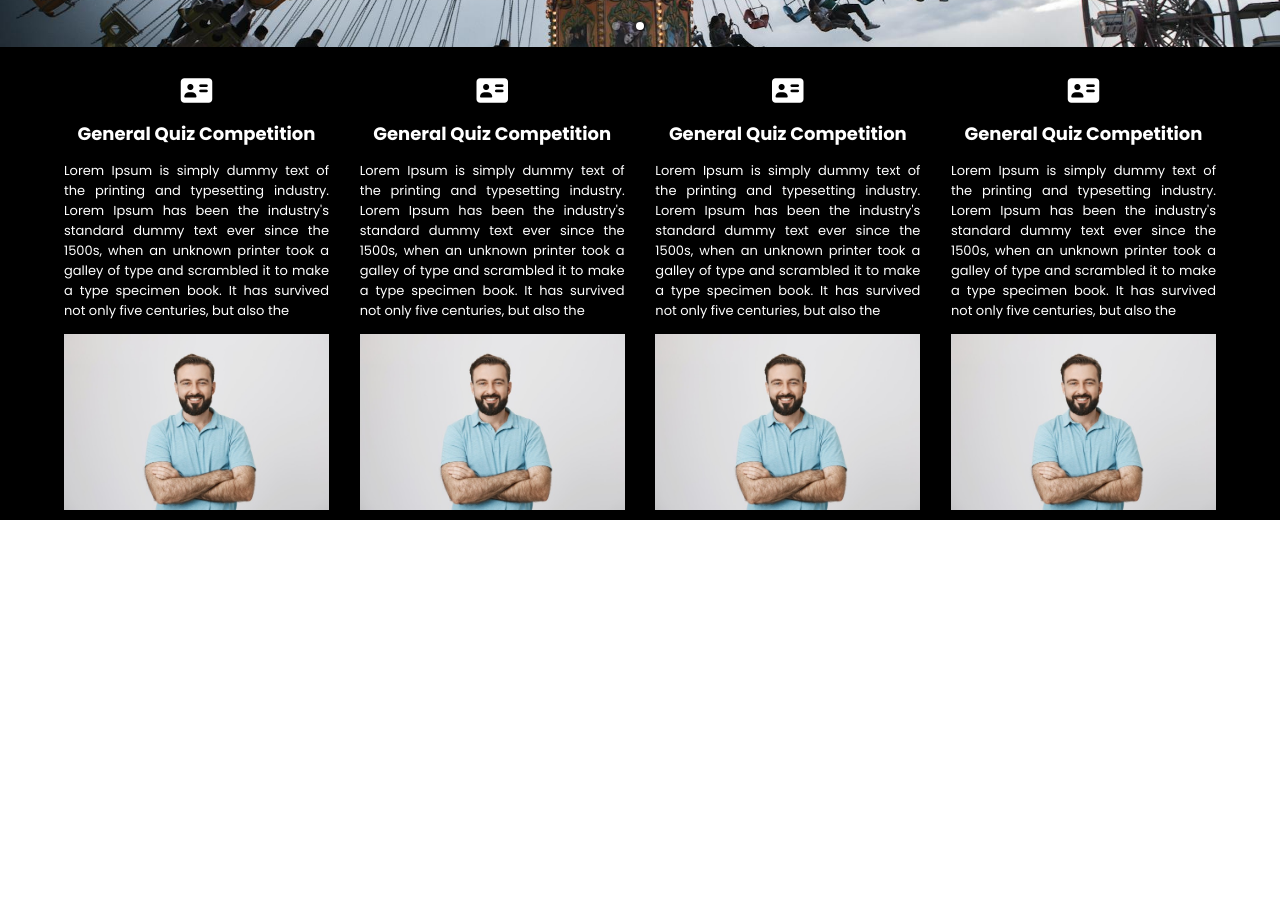
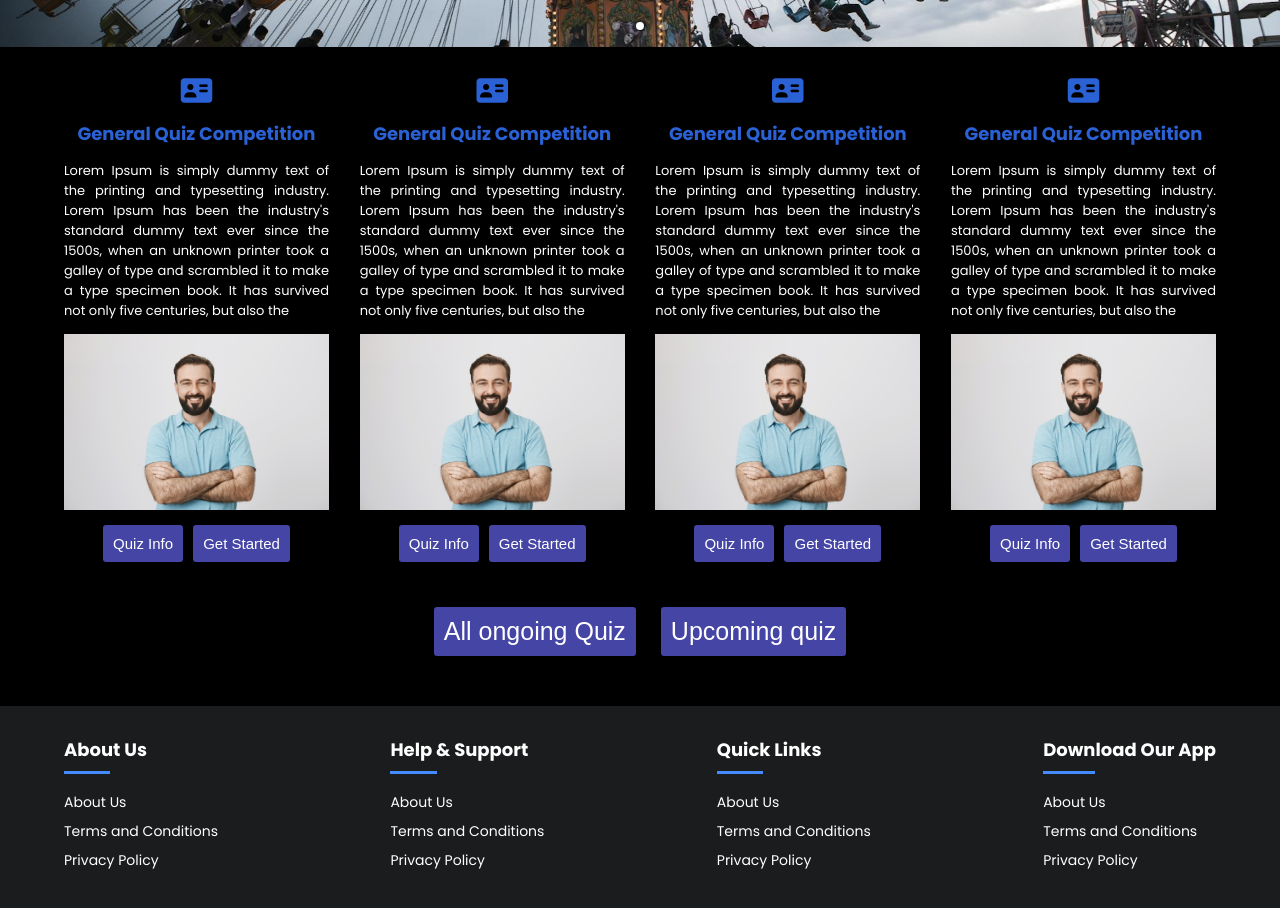
Before and after one commit to ripon-coder/react-learn, a React (Vite) app: page / in a window 1280 px wide. Shown: the part 480-1388 px from the top of the page. Before the commit the page ends 1000 px from the top, so only its background shows below. Built offline with nearby package versions, Linux system fonts and the light colour scheme.

Commit message:
quiz home

```diff
--- a/src/App.css
+++ b/src/App.css
@@ -4,7 +4,9 @@ body {
     box-sizing: border-box;
     font-family: "Poppins", sans-serif;
 }
-
+h1,h2{
+    margin: 0px;
+}
 .dark {
     background-color: #000;
 }
--- a/src/App.jsx
+++ b/src/App.jsx
@@ -2,12 +2,14 @@ import React, { useState } from "react";
 import Navbar from "./components/navbar/Navbar";
 import Mycarousel from "./components/carousel/Mycarousel";
 import Category from "./components/category/Category";
+import Footer from "./components/footer/Footer";
 function App() {
   return (
     <>
         <Navbar />
         <Mycarousel/>
         <Category/>
+        <Footer/>
     </>
   );
 }
--- a/src/components/category/Category.css
+++ b/src/components/category/Category.css
@@ -15,6 +15,7 @@
 }
 .category i{
     font-size: 28px;
+    color: #2A62D6;
 }
 .category h1{
     margin-top: 15px;
@@ -22,6 +23,7 @@
     text-align: center;
     padding: 0px;
     margin-bottom: 1px;
+    color: #2A62D6;
 }
 .category p{
     text-align: justify;
@@ -30,3 +32,38 @@
 .category img{
     width: 100%;
 }
+.btnGroup{
+    display: flex;
+    justify-content:space-between;
+    gap: 10px;
+    margin-top: 15px;
+}
+.btn{
+    background-color: rgb(69, 69, 165);
+    color: #fff;
+    padding: 10px;
+    font-size: 15px;
+    border: none;
+    font-weight: 500;
+    border-radius: 3px;
+    cursor: pointer;
+}
+.btnlist{
+    display: flex;
+    gap: 15px;
+    justify-content: center;
+    padding: 20px;
+    margin-top: 15px;
+    padding-bottom: 50px;
+}
+.btnlist button{
+    padding: 10px;
+    color: #fff;
+    background-color: rgb(69, 69, 165);
+    font-size: 25px;
+    border: none;
+    border-radius: 3px;
+    cursor: pointer;
+    margin-left: 5px;
+    margin-right: 5px;
+}
--- a/src/components/category/Category.jsx
+++ b/src/components/category/Category.jsx
@@ -17,6 +17,10 @@ export default function Category() {
                 survived not only five centuries, but also the
               </p>
               <img src={manImg} />
+              <div className="btnGroup">
+                <button className="btn">Quiz Info</button>
+                <button className="btn">Get Started</button>
+              </div>
             </div>
             <div className="category">
               <i class="fa-solid fa-address-card"></i>
@@ -29,6 +33,10 @@ export default function Category() {
                 survived not only five centuries, but also the
               </p>
               <img src={manImg} />
+              <div className="btnGroup">
+                <button className="btn">Quiz Info</button>
+                <button className="btn">Get Started</button>
+              </div>
             </div>
             <div className="category">
               <i class="fa-solid fa-address-card"></i>
@@ -41,6 +49,10 @@ export default function Category() {
                 survived not only five centuries, but also the
               </p>
               <img src={manImg} />
+              <div className="btnGroup">
+                <button className="btn">Quiz Info</button>
+                <button className="btn">Get Started</button>
+              </div>
             </div>
             <div className="category">
               <i class="fa-solid fa-address-card"></i>
@@ -53,7 +65,15 @@ export default function Category() {
                 survived not only five centuries, but also the
               </p>
               <img src={manImg} />
+              <div className="btnGroup">
+                <button className="btn">Quiz Info</button>
+                <button className="btn">Get Started</button>
+              </div>
             </div>
+          </div>
+          <div className="btnlist">
+            <button>All ongoing Quiz</button>
+            <button>Upcoming quiz</button>
           </div>
         </div>
       </div>
--- /dev/null
+++ b/src/components/footer/Footer.css
@@ -0,0 +1,37 @@
+.footer {
+    background-color: #1A1C1D;
+    color: #fff;
+    padding-top: 30px;
+    padding-bottom: 40px;
+}
+
+.footerSection {
+    display: flex;
+    justify-content: space-between;
+}
+
+.footerSection h2 {
+    font-size: 18px;
+}
+.footerSection h2::after{
+    content: "";
+    width: 30%;
+    height: 3px;
+    background-color: #448AFF;
+    display: block;
+    top: 0;
+    margin-top: 8px;
+
+}
+.footerSection ul {
+    margin: 0px;
+    padding: 0px;
+    margin-top: 10px;
+}
+
+.footerSection ul li {
+    list-style: none;
+    cursor: pointer;
+    font-size: 14px;
+    padding-top: 8px;
+}
--- /dev/null
+++ b/src/components/footer/Footer.jsx
@@ -0,0 +1,45 @@
+import "./Footer.css";
+export default function Footer() {
+  return (
+    <>
+      <div className="footer">
+        <div className="container">
+          <div className="footerSection">
+            <div>
+              <h2>About Us</h2>
+              <ul>
+                <li>About Us</li>
+                <li>Terms and Conditions</li>
+                <li>Privacy Policy</li>
+              </ul>
+            </div>
+            <div>
+              <h2>Help & Support</h2>
+              <ul>
+                <li>About Us</li>
+                <li>Terms and Conditions</li>
+                <li>Privacy Policy</li>
+              </ul>
+            </div>
+            <div>
+              <h2>Quick Links</h2>
+              <ul>
+                <li>About Us</li>
+                <li>Terms and Conditions</li>
+                <li>Privacy Policy</li>
+              </ul>
+            </div>
+            <div>
+              <h2>Download Our App</h2>
+              <ul>
+                <li>About Us</li>
+                <li>Terms and Conditions</li>
+                <li>Privacy Policy</li>
+              </ul>
+            </div>
+          </div>
+        </div>
+      </div>
+    </>
+  );
+}
```
